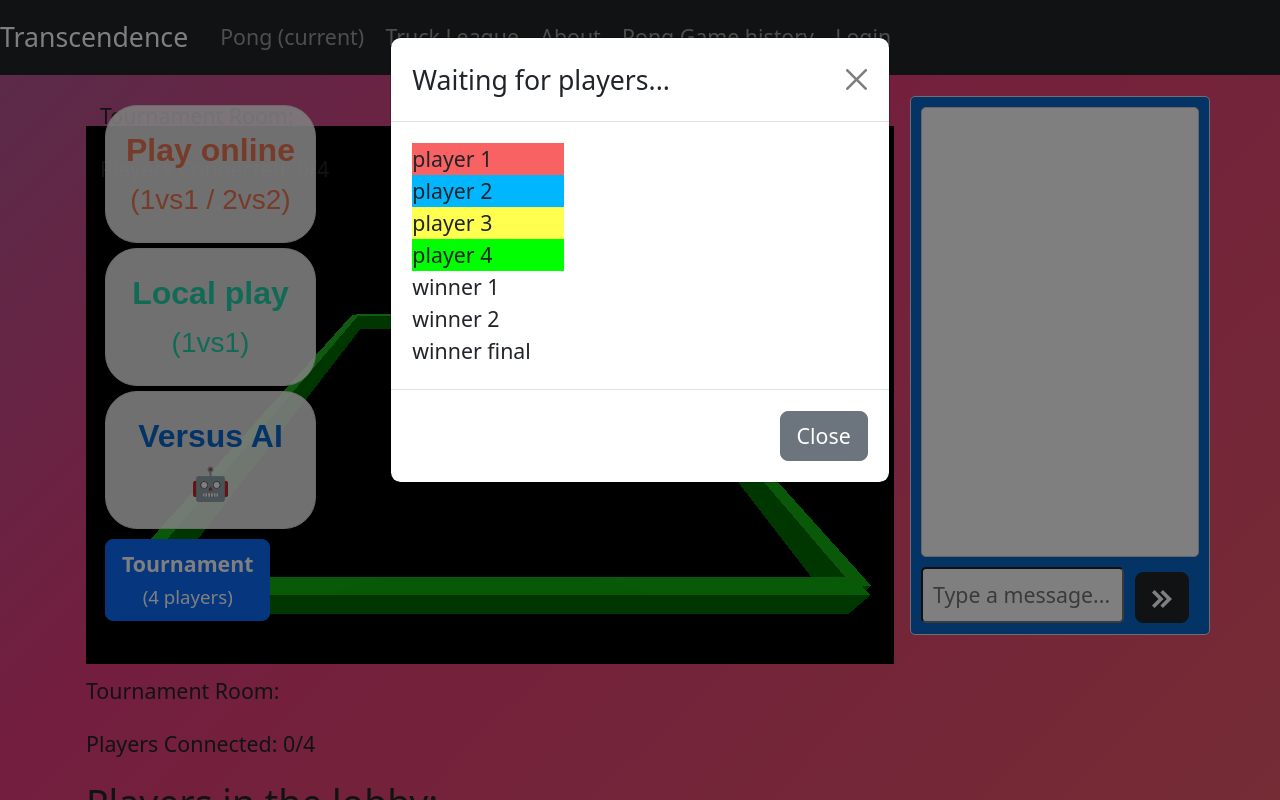
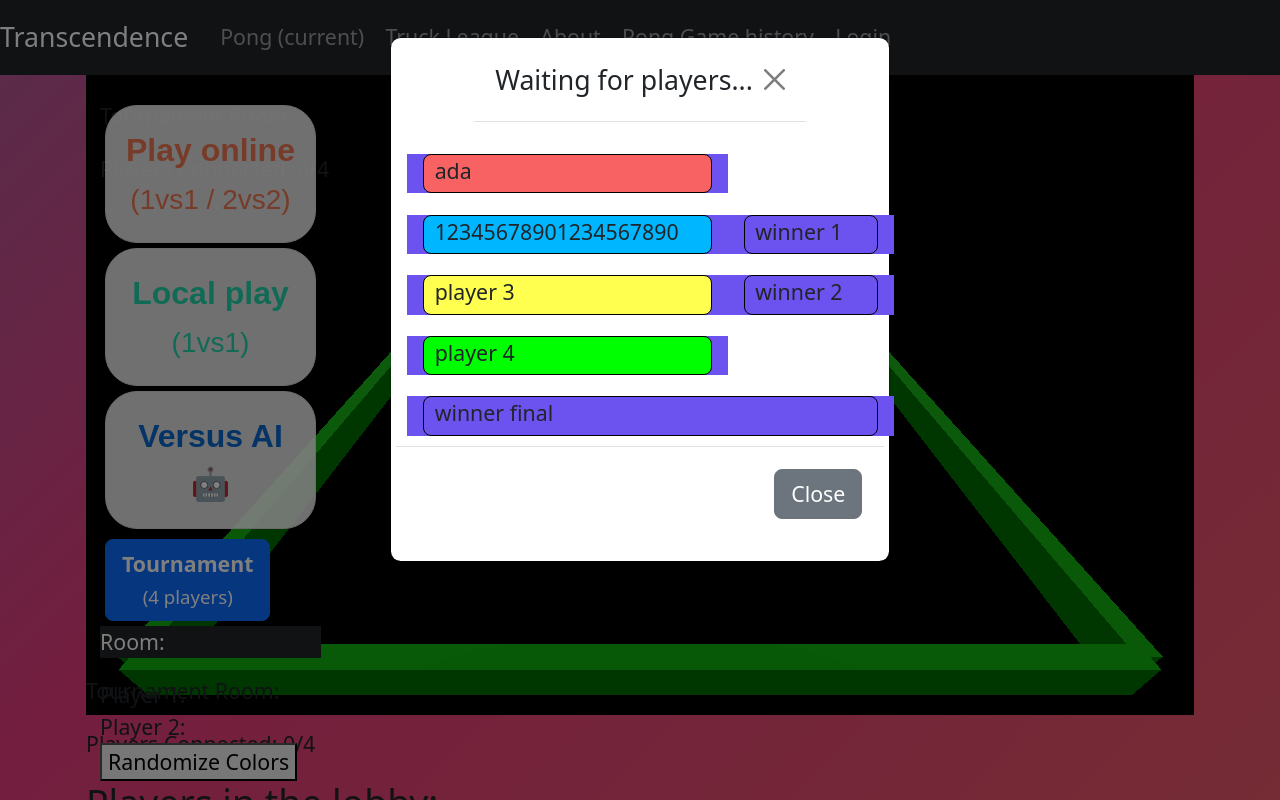
Before and after one commit to ast-jean/transcendence, a Django app: page /Pong/ in a window 1280 px wide, after a click that opens the changed part. Run offline with Django 5.2, Linux system fonts and the light colour scheme; data that the repository does not hold is empty; parts of the project's set-up code (start-up, migrations or seed data) failed here and were passed over; some libraries are stand-ins or nearby versions.

Commit message:
lot of progress on tournament brackets, still needs a little love

```diff
--- a/django_trans/main/static/main/styles/style.css
+++ b/django_trans/main/static/main/styles/style.css
@@ -529,18 +529,21 @@ body {
     margin-left: 25px;
 }
 
+.modal-content {
+    display: flex;
+    align-items: center;
+    min-height: calc(100% - 1rem);
+    width: 1000px;
+}
+
 .bracket {
-    display: flex;
-    padding: 15 px;
-    border: 39px black;
-    border-color: #000;
-    text-align: center;
-    height: auto;
-    width: auto;
+    width: 100px;
+    background-color: #6c52ee;
 }
 
 #p1-row {
     background-color: rgb(248, 98, 98);
+
 }
 
 #p2-row {
@@ -549,6 +552,7 @@ body {
 
 #p3-row {
     background-color: rgb(255, 255, 79);
+
 }
 
 #p4-row {
--- a/django_trans/main/templates/pong.html
+++ b/django_trans/main/templates/pong.html
@@ -102,30 +102,70 @@
 									<h5 class="modal-title" id="exampleModalLabel">Waiting for players...</h5>
 									<button type="button" class="btn-close" data-bs-dismiss="modal" aria-label="Close"></button>
 								</div>
-								<div class="modal-body">
+								<div class="modal-body row">
 									<!-- <div class="container-fluid"></div> -->
-									<div class="col-md-4" id="first-col"> <!-- 4 players -->
-										<div class="row-md-1">
-											<div class="bracket" id="p1-row">player 1</div>
+
+									<div class="col" id="first-col">
+										<div class="row">
+											<div class="bracket m-2">
+												<div class="mx-auto border border-black rounded" id="p1-row">
+													<p class="my-auto mx-2 overflow-hidden mb-1">  ada </p>
+												</div>
+											</div>
 										</div>
-										<div class="row-md-1">
-											<div class="bracket" id="p2-row">player 2</div>
+										<div class="row">
+											<div class="bracket m-2">
+												<div class="mx-auto border border-black rounded" id="p2-row">
+													<p class="my-auto mx-2 overflow-hidden mb-1"> 12345678901234567890 </p>
+												</div>
+											</div>
 										</div>
-										<div class="row-md-1">
-											<div class="bracket" id="p3-row">player 3</div>
+										<div class="row">
+											<div class="bracket m-2">
+												<div class="mx-auto border border-black rounded" id="p3-row">
+													<p class="my-auto mx-2 overflow-hidden mb-1"> player 3 </p>
+												</div>
+											</div>
 										</div>
-										<div class="row-md-1">
-											<div class="bracket" id="p4-row">player 4</div>
+										<div class="row">
+											<div class="bracket m-2">
+												<div class="mx-auto border border-black rounded" id="p4-row">
+													<p class="my-auto mx-2 overflow-hidden mb-1"> player 4 </p>
+												</div>
+											</div>
 										</div>
 									</div>
-									<div class="col-md-4" id="second-col"> <!-- 2 winners -->
-										<div class="row-md-1" id="W1-row"> winner 1</div>
-										<div class="row-md-1" id="W2-row"> winner 2</div>
+
+									<!-- Second column: 2 winners -->
+									<div class="col align-self-center" id="second-col">
+										<!-- <div class=""> -->
+											<div class="row ">
+												<div class="bracket m-2">
+													<div class="mx-auto border border-black rounded" id="W1-row">
+														<p class="my-auto mx-2 mb-1"> winner 1 </p>
+													</div>
+												</div>
+											</div>
+											<div class="row">
+												<div class="bracket m-2">
+													<div class="mx-auto border border-black rounded" id="W2-row">
+														<p class="my-auto mx-2  mb-1"> winner 2 </p>
+													</div>
+												</div>
+											</div>
+										<!-- </div> -->
 									</div>
-									<div class="col-md-4" id="third-col"> <!-- winner final -->
-										<div class="row-md-1" id="WF-row"> winner final</div>
+
+									<!-- Third column: winner final -->
+									<div class="col align-self-center" id="third-col">
+										<div class="row">
+											<div class="bracket m-2">
+												<div class="mx-auto border border-black rounded" id="WF-row">
+													<p class="my-auto mx-2 mb-1"> winner final </p>
+												</div>
+											</div>
+										</div>
 									</div>
-								</div>
 								<div class="modal-footer">
 									<!-- FOOTER BUTTON NECESSARY ?? -->
 									<button type="button" class="btn btn-secondary" data-bs-dismiss="modal"> Close </button>
```
